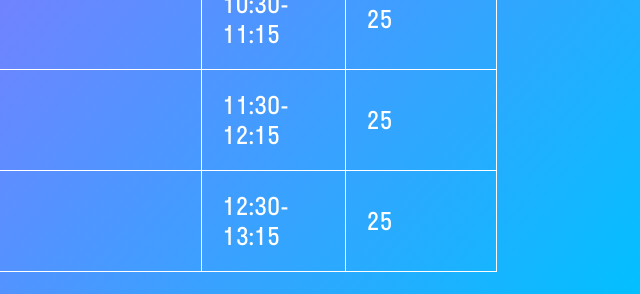
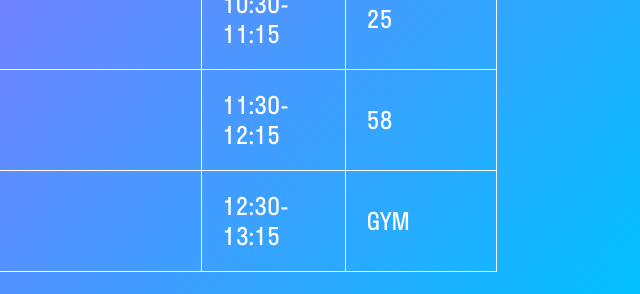
Before and after one commit to Topax558/4, a plain HTML site: page index.html in a window 1280 px wide. Shown: the part 486-780 px from the top of the page, 640-1280 px from the left. Drawn offline with Linux system fonts and the light colour scheme.

Commit message:
Update index.html

```diff
--- a/index.html
+++ b/index.html
@@ -47,14 +47,14 @@
           <td>4</td>
           <td>П16</td>
           <td>11:30-12:15</td>
-          <td>25</td>
+          <td>58</td>
         </tr>
         <tr>
           <td>физ-ра</td>
           <td>4</td>
           <td>не задано</td>
           <td>12:30-13:15</td>
-          <td>25</td>
+          <td>GYM</td>
         </tr>
       </table>
     </div>
```
